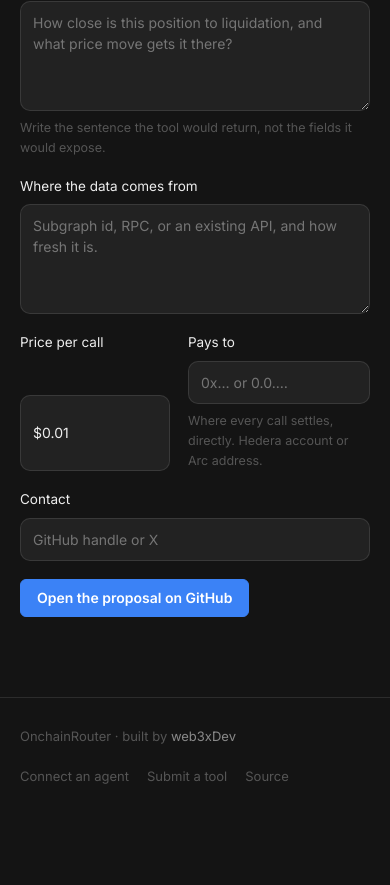
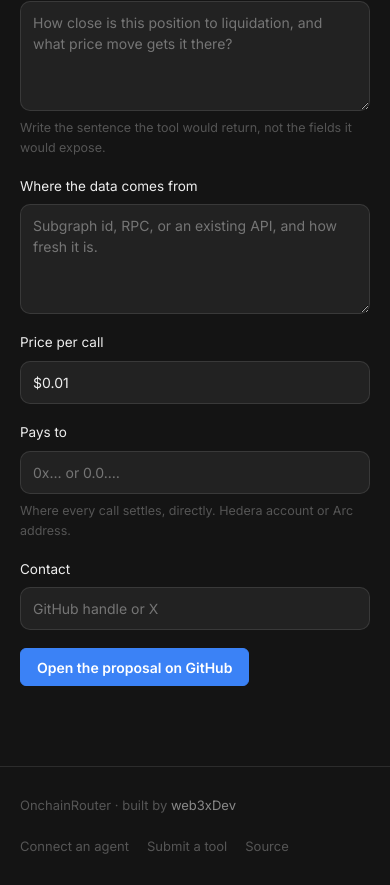
Before and after one commit to web3xDev/onchain-router, a Next.js app: page /submit in a window 390 px wide. Shown: the part 1079-1964 px from the top of the page. Before the commit the page ends 1894 px from the top, so only its background shows below. Built offline with nearby package versions, Linux system fonts and the light colour scheme; no server answers.

Commit message:
Price column as a class so mobile still stacks

```diff
--- a/app/globals.css
+++ b/app/globals.css
@@ -1040,8 +1040,13 @@ pre {
   gap: 18px;
 }
 
+.two-up-price {
+  grid-template-columns: 150px 1fr;
+}
+
 @media (max-width: 620px) {
-  .two-up {
+  .two-up,
+  .two-up-price {
     grid-template-columns: 1fr;
   }
 }
--- a/components/submit-form.tsx
+++ b/components/submit-form.tsx
@@ -119,7 +119,7 @@ export function SubmitForm({ categories }: { categories: string[] }) {
         {touched && !fields.source.trim() && <span className="error">Required</span>}
       </div>
 
-      <div className="two-up" style={{ gridTemplateColumns: "150px 1fr" }}>
+      <div className="two-up two-up-price">
         <div className="field">
           <label htmlFor="price">Price per call</label>
           <input id="price" value={fields.price} onChange={set("price")} placeholder="$0.01" />
```
